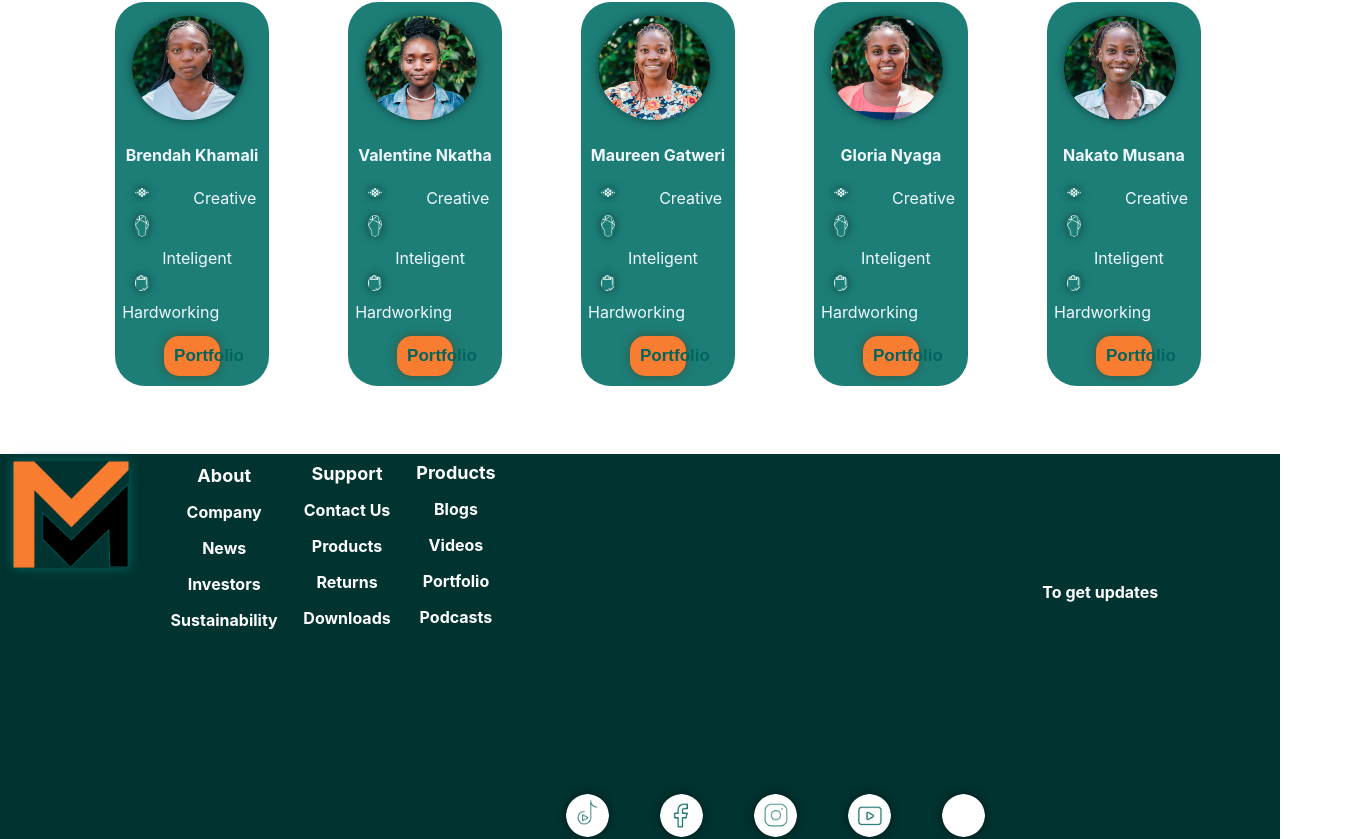
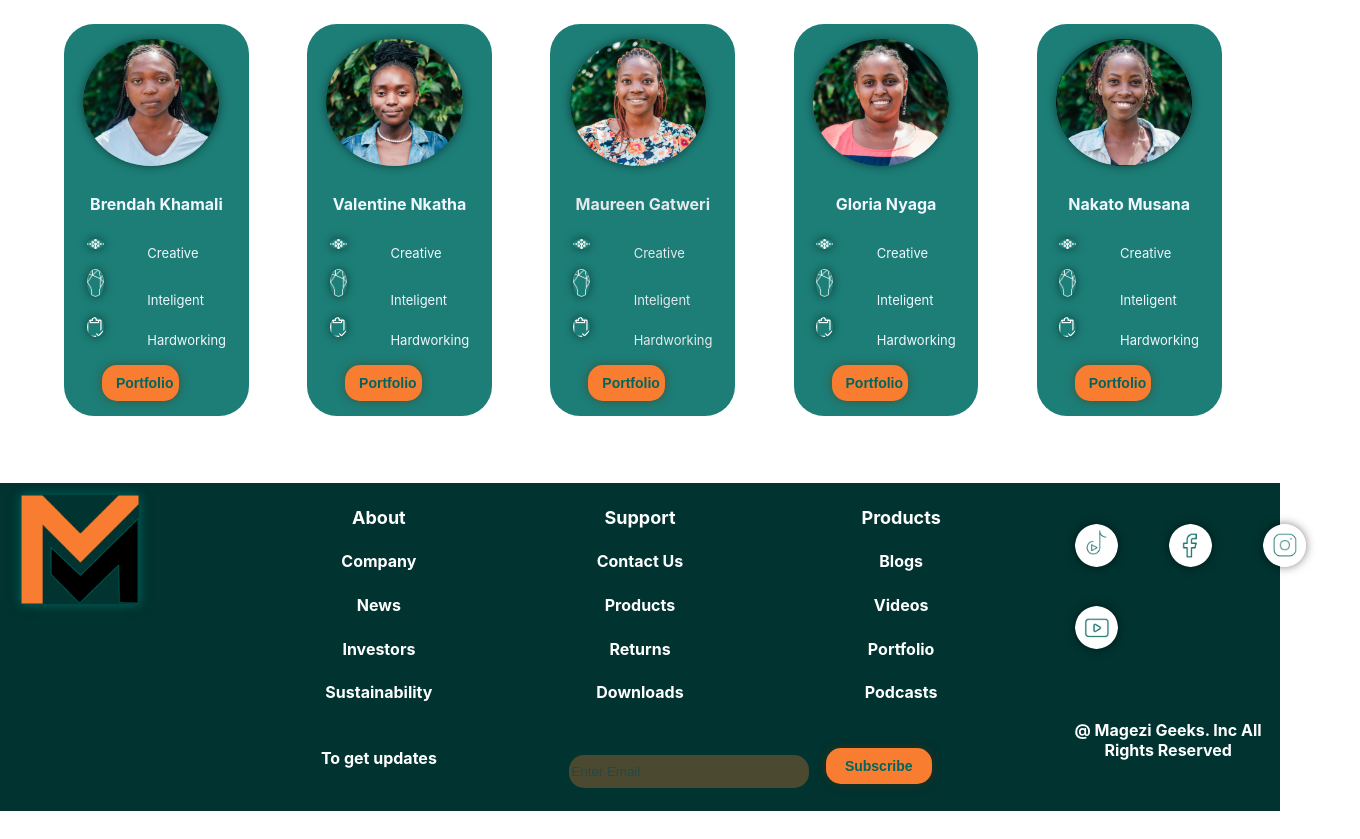
Before and after one commit to Gloria-Nyaga/Magezi_Media_Website, a React (Create React App) app in the folder magezi-media/: page /portfolio in a window 1280 px wide. Shown: the part 222-1061 px from the top of the page, 1360 px wide, since content can reach past the window. After the commit the page ends 1039 px from the top, so only its background shows below. Built offline with nearby package versions, Linux system fonts and the light colour scheme.

Commit message:
made changes

```diff
--- a/magezi-media/src/Footer/index.css
+++ b/magezi-media/src/Footer/index.css
@@ -18,6 +18,7 @@ button{
     background-color: #F97D30;
     padding: 10px;
     width: 40%;
+    height: fit-content;
     margin-top: 10%;
     margin-right: 10%;
     margin-bottom: 14%;
@@ -54,6 +55,9 @@ button:hover {
     height: 34%;
     border-radius: 15px;
     border: none;
+    color: bisque;
+    background-color: #F97D30;
+    filter: opacity(30%);
   }
   span{
     margin-bottom: -10%;
@@ -77,17 +81,74 @@ button:hover {
 
   @media screen and (min-width:200px) and (max-width: 500px){
     .footer{
-        display: flex;
-        flex-wrap: wrap;
+      display: grid;
+      grid-template-columns: repeat(1 , 1fr);
       gap: 2%;
       background-color: #013330;
       color: white;
       margin-top: 4%;
       text-align: left;
       }
+
+       p{
+          font-size: medium;
+      }
+      b{
+          font-size: large;
+      }
+      button{
+          background-color: #F97D30;
+          padding: 10px;
+          width: 45%;
+          height: fit-content;
+          margin-top: 5%;
+          margin-left: 50px;
+          margin-right: 10%;
+          margin-bottom: 14%;
+          border: none;
+
+          box-shadow: 0 0 10px rgba(101, 40, 4, 0.5);
+          transition: box-shadow 0.3s ease;
+          transition: transform 0.3s ease;
+      }
+
+      button {
+          transition: transform 0.3s ease;
+        }
+
+      button:hover {
+          transform: scale(1.1);
+          box-shadow: 0 5px 15px rgba(5, 99, 86, 0.8);
+          transform: scale(1.1) translateY(-5px);
+        }
+
+        .icons{
+          display: flex;
+          margin-top: 30%;
+         margin-left: -14;
+
+        }
+        input{
+          margin-top: 20px;
+          margin-left: 10%;
+          width: 80%;
+          height: 54%;
+          border-radius: 15px;
+          border: solid #01655E 4px ;
+        }
+        span{
+          margin-bottom: -10%;
+        }
+        .logo{
+          border-radius: 0%;
+          width: 20%;
+          box-shadow: 0 0 0px #01655E;
+          transition: box-shadow 0.3s ease;
+          transition: transform 0.3s ease;
+        }
         .policy{
           margin-top: -2%;
-            margin-left: 2%;
+          margin-left: 5%;
           line-break: auto;
         }
         .updates{
@@ -98,17 +159,74 @@ button:hover {
   }
   @media screen and (min-width:501px) and (max-width: 1000px){
     .footer{
-        display: flex;
-        flex-wrap: wrap;
-        gap: 2%;
+      display: grid;
+      grid-template-columns: repeat(3, 1fr);
+      gap: 3%;
       background-color: #013330;
       color: white;
       margin-top: 4%;
       text-align: left;
       }
+
+       p{
+          font-size: large;
+      }
+      b{
+          font-size: large;
+      }
+      button{
+          background-color: #F97D30;
+          padding: 15px;
+          width: 50%;
+          margin-top: 8%;
+          margin-left: 50px;
+          margin-right: 10%;
+          margin-bottom: 14%;
+          border: none;
+
+          box-shadow: 0 0 10px rgba(101, 40, 4, 0.5);
+          transition: box-shadow 0.3s ease;
+          transition: transform 0.3s ease;
+      }
+
+      button {
+          transition: transform 0.3s ease;
+        }
+
+      button:hover {
+          transform: scale(1.1);
+          box-shadow: 0 5px 15px rgba(5, 99, 86, 0.8);
+          transform: scale(1.1) translateY(-5px);
+        }
+
+        .icons{
+          display: flex;
+          width: 160%;
+          margin-top: 30%;
+         margin-left: -14;
+
+        }
+        input{
+          margin-top: 20px;
+          margin-left: 10%;
+          width: 80%;
+          height: 40%;
+          border-radius: 15px;
+          border: solid #01655E 4px ;
+        }
+        span{
+          margin-bottom: -10%;
+        }
+        .logo{
+          border-radius: 0%;
+          width: 20%;
+          box-shadow: 0 0 0px #01655E;
+          transition: box-shadow 0.3s ease;
+          transition: transform 0.3s ease;
+        }
         .policy{
           margin-top: -2%;
-            margin-left: 2%;
+          margin-left: 5%;
           line-break: auto;
         }
         .updates{
@@ -116,25 +234,86 @@ button:hover {
           margin-left: 10%;
           line-break: auto;
         }
+
   }
   @media screen and (min-width:1001px) and (max-width: 1300px){
     .footer{
-        display: flex;
-        flex-wrap: wrap;
+      display: grid;
+      grid-template-columns: repeat(5 , 1fr);
       gap: 2%;
       background-color: #013330;
       color: white;
       margin-top: 4%;
       text-align: left;
       }
+
+       p{
+          font-size: medium;
+      }
+      b{
+          font-size: large;
+      }
+      button{
+          background-color: #F97D30;
+          padding: 10px;
+          width: 45%;
+          margin-top: 10%;
+          margin-right: 0%;
+          margin-bottom: 14%;
+          border: none;
+
+          box-shadow: 0 0 10px rgba(101, 40, 4, 0.5);
+          transition: box-shadow 0.3s ease;
+          transition: transform 0.3s ease;
+      }
+
+      button {
+          transition: transform 0.3s ease;
+        }
+
+      button:hover {
+          transform: scale(1.1);
+          box-shadow: 0 5px 15px rgba(5, 99, 86, 0.8);
+          transform: scale(1.1) translateY(-5px);
+        }
+
+        .icons{
+          display: flex;
+          flex-wrap: wrap;
+          margin-top: 30%;
+         margin-left: -6%;
+         width: 140%;
+
+        }
+        .icons p{
+
+        }
+        input{
+          margin-top: 30px;
+          margin-left: 20%;
+          /* width: 100%;
+          height: 34%; */
+          border-radius: 15px;
+          border: none;
+        }
+        span{
+          margin-bottom: -10%;
+        }
+        .logo{
+          border-radius: 0%;
+          box-shadow: 0 0 10px #01655E;
+          transition: box-shadow 0.3s ease;
+          transition: transform 0.3s ease;
+          width: 50%;
+        }
         .policy{
           margin-top: -2%;
-            margin-left: 2%;
+          margin-left: 5%;
           line-break: auto;
         }
         .updates{
           margin-top: 30%;
-            margin-left: 10%;
+          margin-left: 20%;
           line-break: auto;
         }
   }
--- a/magezi-media/src/Footer/index.js
+++ b/magezi-media/src/Footer/index.js
@@ -42,7 +42,7 @@ function Footer(){
                    <span><img src={facebook} alt=' facebook'/> </span>
                    <span> <img src={instagram} alt=' instagram'/></span>
                    <span> <img src={youtube} alt=' you tube'/></span>
-                   <span><img src={boom} alt=' boomplay'/> </span>
+                   {/* <span><img src={boom} alt=' boomplay'/> </span> */}
 
                 </div>
                 <div/>
--- a/magezi-media/src/Portfolio/index.css
+++ b/magezi-media/src/Portfolio/index.css
@@ -40,6 +40,7 @@ button{
     background-color: #F97D30;
     padding: 10px;
     width: 40%;
+    height: 12%;
     margin-top: 10%;
     margin-left: 30%;
     margin-bottom: 14%;
@@ -65,7 +66,7 @@ button:hover {
     margin-top: 10%;
     text-align: center;
     font-weight: bolder;
-    font-size: 24px;
+    font-size: 20px;
 }
 .photo{
     margin-top: 5%;
@@ -84,7 +85,10 @@ button:hover {
 a{
     color: #01655E;
     text-decoration: none;
-    font-size: 17px;
+    font-size: 14px;
+    padding: 4px;
+
+    text-align: center;
     font-weight: bold;
 }
 span{
@@ -164,8 +168,8 @@ span{
     }
     .line1{
         margin-bottom: -38px;
-        margin-left: 10px;
-        width: 50%;
+        margin-left: 0px;
+        width: 0%;
         margin-right: 8%;
     }
     .line2{
@@ -175,8 +179,8 @@ span{
     }
     .portfolios{
         margin-top: 5%;
-        margin-left: 20%;
-        font-size: 26px;
+        margin-left: 15%;
+        font-size: 30px;
         font-weight: bold;
         text-align: center;
     }
@@ -212,7 +216,7 @@ span{
         border: none;
     }
     .brendah {
-        background-color: #c0dddb;
+        background-color: #267772;
         border-radius: 30px;
         width: 60%;
         height: 85%;
@@ -220,6 +224,7 @@ span{
         margin-top: 0%;
         padding: 3%;
         margin-top: 15%;
+        margin-left: 12%;
 
     }
     .maureen {
@@ -231,6 +236,7 @@ span{
         margin-top: 0%;
         padding: 3%;
         margin-top: 15%;
+        margin-left: 12%;
 
     }
     .valentine {
@@ -242,6 +248,7 @@ span{
         margin-top: 0%;
         padding: 3%;
         margin-top: 15%;
+        margin-left: 12%;
 
     }
     .gloria {
@@ -253,6 +260,7 @@ span{
         margin-top: 0%;
         padding: 3%;
         margin-top: 15%;
+        margin-left: 12%;
 
     }
     .nakato {
@@ -264,6 +272,7 @@ span{
         margin-top: 0%;
         padding: 3%;
         margin-top: 15%;
+        margin-left: 12%;
 
     }
 
@@ -274,13 +283,15 @@ span{
     .cards{
         display: grid;
         grid-template-columns: repeat(2,2fr);
+        gap: 1%;
+        margin-left: 18px;
 
 
     }
     .line1{
         margin-bottom: -38px;
-        margin-left: 10px;
-        width: 50%;
+        margin-left: 0px;
+        width: 0%;
         margin-right: 8%;
     }
     .line2{
@@ -288,20 +299,27 @@ span{
         margin-left: 10%;
         width: 0%;
     }
+    p{
+        margin-top: 10%;
+        text-align: center;
+        font-weight: bolder;
+        font-size: 10px;
+    }
     .portfolios{
         margin-top: 5%;
-        margin-left: 20%;
-        font-size: 26px;
+        margin-left: -10%;
+        font-size: 36px;
         font-weight: bold;
         text-align: center;
     }
     .aboutus{
         margin-top: -1%;
         margin-bottom: 4%;
-        font-size: 20px;
-        font-family: Libre Basketville;
+        margin-right: 10%;
+        font-size: 25px;
         text-align: center;
     }
+
     .container{
         margin-left: 9%;
 
@@ -319,8 +337,9 @@ span{
     .brendah {
         background-color: #1C7E77;
         border-radius: 30px;
-        width: 60%;
+        width: 70%;
         height: 85%;
+        font-size: small;
         color: aliceblue;
         margin-top: 0%;
         padding: 3%;
@@ -330,8 +349,9 @@ span{
     .maureen {
         background-color: #1C7E77;
         border-radius: 30px;
-        width: 60%;
+        width: 70%;
         height: 85%;
+        font-size: small;
         color: aliceblue;
         margin-top: 0%;
         padding: 3%;
@@ -341,8 +361,9 @@ span{
     .valentine {
         background-color: #1C7E77;
         border-radius: 30px;
-        width: 60%;
+        width: 70%;
         height: 85%;
+        font-size: small;
         color: aliceblue;
         margin-top: 0%;
         padding: 3%;
@@ -352,8 +373,9 @@ span{
     .gloria {
         background-color: #1C7E77;
         border-radius: 30px;
-        width: 60%;
+        width: 70%;
         height: 85%;
+        font-size: small;
         color: aliceblue;
         margin-top: 0%;
         padding: 3%;
@@ -363,8 +385,9 @@ span{
     .nakato {
         background-color: #1C7E77;
         border-radius: 30px;
-        width: 60%;
+        width: 70%;
         height: 85%;
+        font-size: small;
         color: aliceblue;
         margin-top: 0%;
         padding: 3%;
@@ -394,15 +417,27 @@ span{
 
     .portfolios{
         margin-top: 5%;
-        margin-left: 20%;
-        font-size: 26px;
+        margin-left: -10%;
+        font-size: 40px;
         font-weight: bold;
         text-align: center;
+    }
+    button{
+        background-color: #F97D30;
+        padding: 10px;
+        width: 60%;
+        font-size: medium;
+        margin-top: 10%;
+        margin-left: 24%;
+        margin-bottom: 14%;
+        border-radius: 15px;
+        border: none;
     }
     .aboutus{
         margin-top: -1%;
         margin-bottom: 4%;
         font-size: 20px;
+        margin-left: -13%;
         font-family: Libre Basketville;
         text-align: center;
     }
@@ -482,32 +517,44 @@ span{
 @media screen and (min-width: 1101px)and (max-width:1300px){
     .line1{
         margin-bottom: -8px;
-        margin-left: 10px;
+        margin-left: 1px;
         width: 30%;
-        margin-right: 20%;
+        margin-right: 4%;
     }
     .line2{
         margin-bottom: -10px;
-        margin-left: 3%;
+        margin-left: 5%;
         width: 30%;
     }
     .portfolios{
         margin-top: 5%;
-        margin-left: 5%;
-        margin-right: 16%;
         font-size: 26px;
         font-weight: bold;
         text-align: center;
+
+    }
+    p{
+        margin-top: 10%;
+        text-align: center;
+        font-weight: bolder;
+        font-size: 6px;
     }
     .aboutus{
         margin-top: -1%;
         margin-bottom: 4%;
         font-size: 20px;
+
         font-family: Libre Basketville;
         text-align: center;
     }
+    p{
+        margin-top: 10%;
+        text-align: center;
+        font-weight: bolder;
+        font-size: 10px;
+    }
     .container{
-        margin-left: 9%;
+        margin-left: 5%;
 
      }
      img{
@@ -520,11 +567,22 @@ span{
         border-radius: 50%;
         transition: transform 0.3s ease;
     }
+    button{
+        background-color: #F97D30;
+        padding: 10px;
+        width: 85%;
+        margin-top: 10%;
+        margin-left: 18%;
+        margin-bottom: 14%;
+        border-radius: 15px;
+        border: none;
+    }
     .brendah {
         background-color: #1C7E77;
         border-radius: 30px;
-        width: 60%;
+        width: 70%;
         height: 85%;
+        font-size: small;
         color: aliceblue;
         margin-top: 0%;
         padding: 3%;
@@ -534,9 +592,10 @@ span{
     .maureen {
         background-color: #1C7E77;
         border-radius: 30px;
-        width: 60%;
+        width: 70%;
         height: 85%;
-        color: aliceblue;
+        font-size: small;
+        color: rgb(229, 233, 236);
         margin-top: 0%;
         padding: 3%;
         margin-top: 15%;
@@ -545,8 +604,9 @@ span{
     .valentine {
         background-color: #1C7E77;
         border-radius: 30px;
-        width: 60%;
+        width: 70%;
         height: 85%;
+        font-size: small;
         color: aliceblue;
         margin-top: 0%;
         padding: 3%;
@@ -556,8 +616,9 @@ span{
     .gloria {
         background-color: #1C7E77;
         border-radius: 30px;
-        width: 60%;
+        width: 70%;
         height: 85%;
+        font-size: small;
         color: aliceblue;
         margin-top: 0%;
         padding: 3%;
@@ -567,8 +628,9 @@ span{
     .nakato {
         background-color: #1C7E77;
         border-radius: 30px;
-        width: 60%;
+        width: 70%;
         height: 85%;
+        font-size: small;
         color: aliceblue;
         margin-top: 0%;
         padding: 3%;
```
Lines whose indentation alone changed are shown as unchanged.
